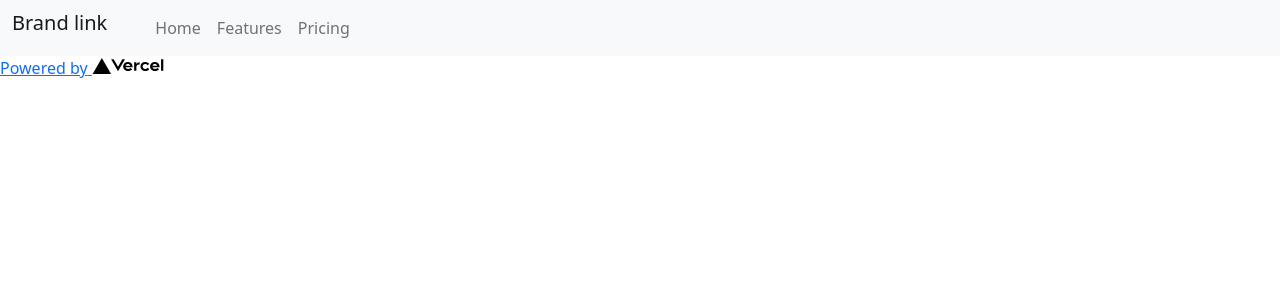
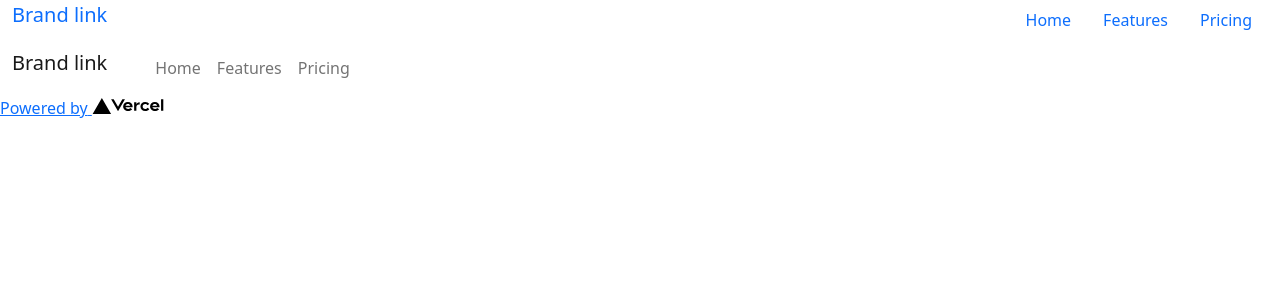
Before and after one commit to SameerQidwai/basement-Next, a Next.js app: page / in a window 1280 px wide. Shown: the top 300 px of the page. Built offline with nearby package versions, Linux system fonts and the light colour scheme.

Commit message:
template for overlay

```diff
--- a/pages/index.js
+++ b/pages/index.js
@@ -15,23 +15,36 @@ export default function Home() {
 
       <main className={styles.main}>
       <header >
-        <Navbar bg="light" style={{marginTop: 0, marginBottom:0}}>
           <Container fluid>
             <Row >
-              <Col >
+              <Col xl={7} lg={7}>
                 <Navbar.Brand href="#home">Brand link</Navbar.Brand>
               </Col>
-              <Col >
-              <Nav className="me-auto">
-                <Nav.Link href="#home">Home</Nav.Link>
-                <Nav.Link href="#features">Features</Nav.Link>
-                <Nav.Link href="#pricing">Pricing</Nav.Link>
-              </Nav>
+              <Col xl={5} lg={5}>
+                <Nav className="me-auto" style={{ display: 'flex', justifyContent: 'flex-end'}}>
+                  <Nav.Link href="#home">Home</Nav.Link>
+                  <Nav.Link href="#features">Features</Nav.Link>
+                  <Nav.Link href="#pricing">Pricing</Nav.Link>
+                </Nav>
               </Col>
             </Row>
-
           </Container>
-        </Navbar>
+          <Container fluid>
+            <Navbar>
+              <Row >
+                <Col xl={7} lg={7}>
+                  <Navbar.Brand href="#home">Brand link</Navbar.Brand>
+                </Col>
+                <Col xl={5} lg={5}>
+                  <Nav className="me-auto" style={{ display: 'flex', justifyContent: 'flex-end'}}>
+                    <Nav.Link href="#home">Home</Nav.Link>
+                    <Nav.Link href="#features">Features</Nav.Link>
+                    <Nav.Link href="#pricing">Pricing</Nav.Link>
+                  </Nav>
+                </Col>
+              </Row>
+            </Navbar>
+          </Container>
       </header>
       </main>
 
```
Also changed, not shown: sites.txt (added), 1 other file (tests, documents, lock files or other folders).
